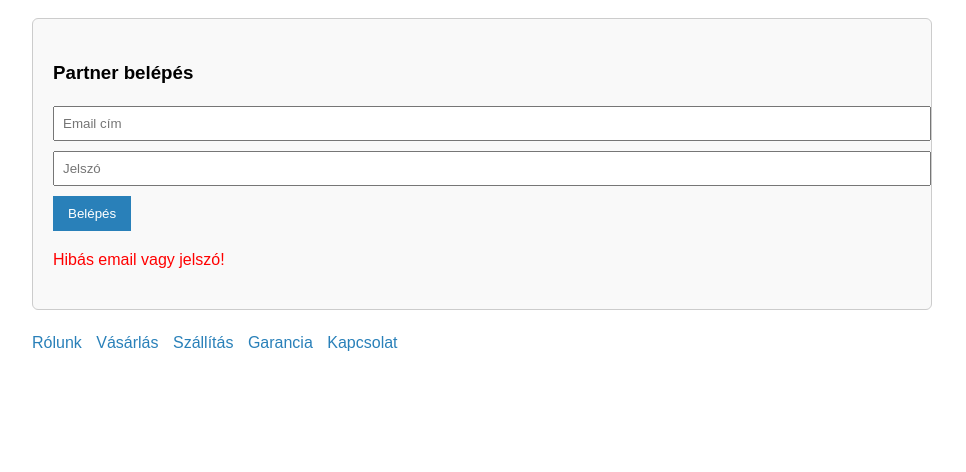
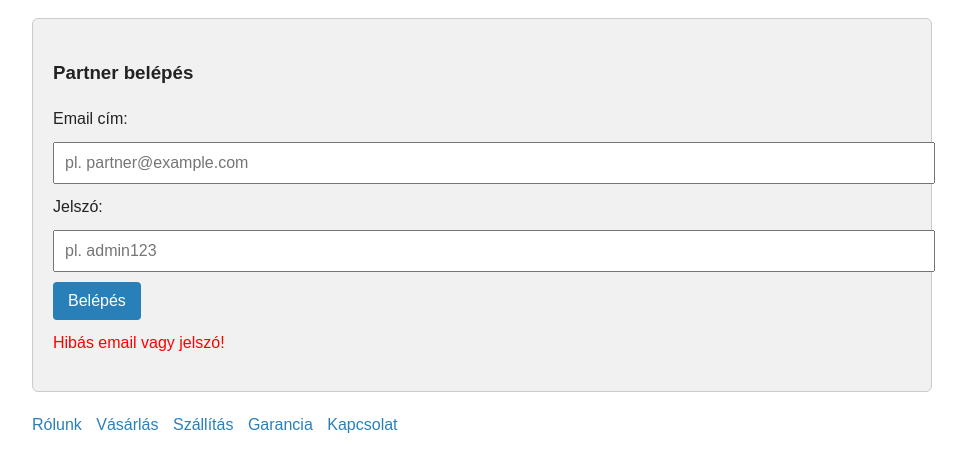
Before and after one commit to baklaszlo/organicgsm, a plain HTML site: page index.html in a window 1280 px wide. Both pictures are taken after a click on the button "Belépés". Shown: the part 96-568 px from the top of the page, without its empty margins (158-1124 px from the left). Drawn offline with Linux system fonts and the light colour scheme.

Commit message:
Update index.html

```diff
--- a/index.html
+++ b/index.html
@@ -5,15 +5,56 @@
   <title>ORGANIC GSM - Bemutatkozás</title>
   <meta name="viewport" content="width=device-width, initial-scale=1">
   <style>
-    body { font-family: Arial, sans-serif; max-width: 900px; margin: auto; padding: 20px; line-height: 1.6; }
-    h1, h2 { color: #0a3d62; }
-    nav a { margin-right: 10px; text-decoration: none; color: #2980b9; }
-    nav a:hover { text-decoration: underline; }
-    .login-box { margin: 20px 0; padding: 20px; border: 1px solid #ccc; border-radius: 6px; background: #f9f9f9; }
-    .login-box input { display: block; margin: 10px 0; padding: 8px; width: 100%; }
-    .login-box button { padding: 10px 15px; background: #2980b9; color: white; border: none; cursor: pointer; }
-    .login-box button:hover { background: #1e5f8a; }
-    .error { color: red; }
+    body {
+      font-family: Arial, sans-serif;
+      max-width: 900px;
+      margin: auto;
+      padding: 20px;
+      line-height: 1.6;
+      background-color: #fff;
+      color: #222;
+    }
+    h1, h2 {
+      color: #0a3d62;
+    }
+    nav a {
+      margin-right: 10px;
+      text-decoration: none;
+      color: #2980b9;
+    }
+    nav a:hover {
+      text-decoration: underline;
+    }
+    .login-box {
+      margin: 20px 0;
+      padding: 20px;
+      border: 1px solid #ccc;
+      border-radius: 6px;
+      background: #f1f1f1;
+    }
+    .login-box input {
+      display: block;
+      margin: 10px 0;
+      padding: 10px;
+      width: 100%;
+      font-size: 16px;
+    }
+    .login-box button {
+      padding: 10px 15px;
+      background: #2980b9;
+      color: white;
+      border: none;
+      cursor: pointer;
+      font-size: 16px;
+      border-radius: 4px;
+    }
+    .login-box button:hover {
+      background: #1e5f8a;
+    }
+    .error {
+      color: red;
+      margin-top: 10px;
+    }
   </style>
 </head>
 <body>
@@ -22,9 +63,14 @@
 
   <div class="login-box">
     <h3>Partner belépés</h3>
-    <input type="email" id="email" placeholder="Email cím">
-    <input type="password" id="password" placeholder="Jelszó">
+    <label for="email">Email cím:</label>
+    <input type="email" id="email" placeholder="pl. partner@example.com">
+
+    <label for="password">Jelszó:</label>
+    <input type="password" id="password" placeholder="pl. admin123">
+
     <button onclick="login()">Belépés</button>
+
     <p id="error" class="error"></p>
   </div>
 
@@ -36,12 +82,12 @@
     <a href="#kapcsolat">Kapcsolat</a>
   </nav>
 
-  <!-- Tartalom szakaszok (ahogy korábban bemásoltam, kivágva itt) -->
+  <!-- Itt jönnének a szöveges szakaszok: Rólunk, Vásárlás, stb. -->
 
   <script>
     function login() {
-      const email = document.getElementById("email").value;
-      const password = document.getElementById("password").value;
+      const email = document.getElementById("email").value.trim();
+      const password = document.getElementById("password").value.trim();
       const error = document.getElementById("error");
 
       if (email === "partner@example.com" && password === "admin123") {
```
